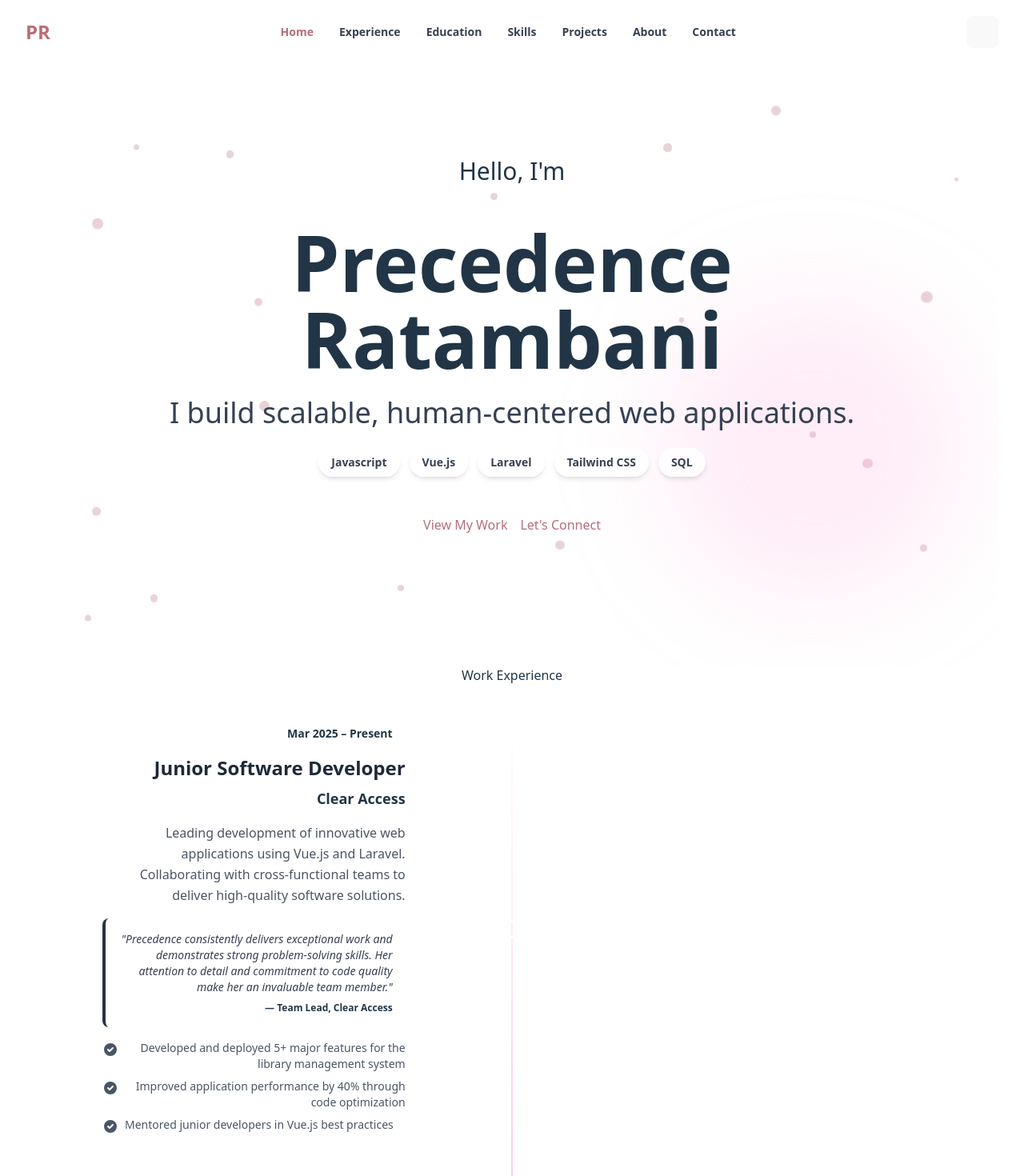
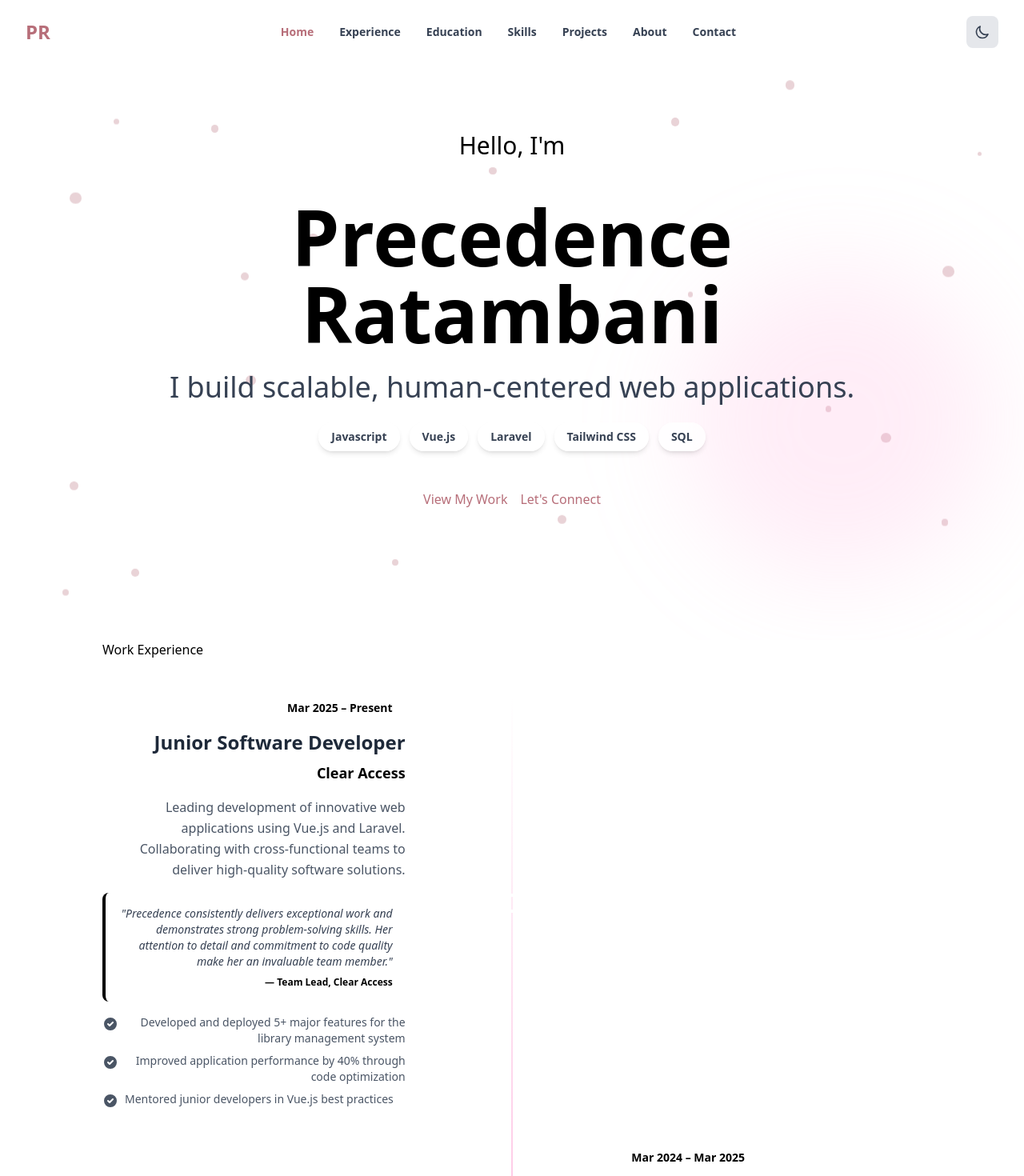
Before and after one commit to Preciey/Portfolio, a Vue app: page / in a window 1280 px wide. Shown: the top 1470 px of the page at 80% size. Built offline with nearby package versions, Linux system fonts and the light colour scheme.

Commit message:
refactor: remove FloatingButton component and clean up styles in style.css

```diff
--- a/src/App.vue
+++ b/src/App.vue
@@ -8,7 +8,6 @@ import ExperienceSection from './components/ExperienceSection.vue'
 import EducationSection from './components/EducationSection.vue'
 import ContactSection from './components/ContactSection.vue'
 import FooterSection from './components/FooterSection.vue'
-import FloatingButton from './components/FloatingButton.vue'
 </script>
 
 <template>
@@ -30,11 +29,5 @@ import FloatingButton from './components/FloatingButton.vue'
     <!-- Footer -->
     <FooterSection />
 
-    <!-- Floating Connect Button -->
-    <FloatingButton />
   </div>
 </template>
-
-<style>
-/* Global styles are in main.css */
-</style>
--- a/src/components/FloatingButton.vue
+++ /dev/null
@@ -1,56 +0,0 @@
-<template>
-  <transition name="fade">
-    <a v-if="isVisible"
-       href="#contact"
-       class="fixed bottom-8 right-8 z-40 w-14 h-14 bg-gradient-to-br from-rose-gold to-pink-400 rounded-full flex items-center justify-center shadow-2xl hover:scale-110 transition-all duration-300 animate-glow group"
-       aria-label="Let's Connect">
-      <!-- Icon -->
-      <svg class="w-6 h-6 text-white group-hover:rotate-12 transition-transform" fill="none" stroke="currentColor" viewBox="0 0 24 24">
-        <path stroke-linecap="round" stroke-linejoin="round" stroke-width="2" d="M8 12h.01M12 12h.01M16 12h.01M21 12c0 4.418-4.03 8-9 8a9.863 9.863 0 01-4.255-.949L3 20l1.395-3.72C3.512 15.042 3 13.574 3 12c0-4.418 4.03-8 9-8s9 3.582 9 8z"></path>
-      </svg>
-
-      <!-- Tooltip -->
-      <span class="absolute right-16 bg-dark-bg text-white px-4 py-2 rounded-lg text-sm font-semibold whitespace-nowrap opacity-0 group-hover:opacity-100 transition-opacity duration-300 pointer-events-none">
-        Let's Connect
-      </span>
-
-      <!-- Pulse Ring -->
-      <span class="absolute inset-0 rounded-full bg-rose-gold animate-ping opacity-20"></span>
-    </a>
-  </transition>
-</template>
-
-<script>
-export default {
-  name: 'FloatingButton',
-  data() {
-    return {
-      isVisible: false
-    }
-  },
-  mounted() {
-    window.addEventListener('scroll', this.handleScroll);
-  },
-  beforeUnmount() {
-    window.removeEventListener('scroll', this.handleScroll);
-  },
-  methods: {
-    handleScroll() {
-      // Show button after scrolling down 300px
-      this.isVisible = window.scrollY > 300;
-    }
-  }
-}
-</script>
-
-<style scoped>
-.fade-enter-active,
-.fade-leave-active {
-  transition: opacity 0.3s ease;
-}
-
-.fade-enter-from,
-.fade-leave-to {
-  opacity: 0;
-}
-</style>
--- a/src/style.css
+++ b/src/style.css
@@ -11,82 +11,14 @@
     scroll-behavior: smooth;
   }
 
-  body {
-    @apply font-body bg-white dark:bg-dark-bg text-gray-900 dark:text-gray-100;
-    margin: 0;
-    display: flex;
-    flex-direction: column;
-    min-width: 320px;
-    min-height: 100vh;
-    place-items: center;
-    line-height: 1.5;
-    font-weight: 400;
-  }
-
-  h1 {
-    @apply font-display text-4xl md:text-5xl lg:text-6xl font-bold;
-    line-height: 1.1;
-  }
-
   a {
     font-weight: 500;
     color: #b76e79; /* Rose gold tone */
     text-decoration: none;
     transition: color 0.25s ease;
   }
-  a:hover {
-    color: #a55c68;
-  }
-
-  button {
-    border-radius: 8px;
-    border: 1px solid transparent;
-    padding: 0.6em 1.2em;
-    font-size: 1em;
-    font-weight: 500;
-    font-family: inherit;
-    background-color: #1a1a1a;
-    cursor: pointer;
-    transition: all 0.25s;
-  }
-  button:hover {
-    border-color: #b76e79;
-  }
-  button:focus,
-  button:focus-visible {
-    outline: 4px auto -webkit-focus-ring-color;
-  }
 }
 
-/* === COMPONENTS === */
-@layer components {
-  .section-container {
-    @apply max-w-7xl mx-auto px-4 sm:px-6 lg:px-8 py-16 lg:py-24;
-  }
-
-  .section-title {
-    @apply font-display text-4xl md:text-5xl lg:text-6xl font-bold mb-8 text-center;
-  }
-
-  .card {
-    @apply bg-white dark:bg-dark-card rounded-2xl shadow-lg p-6 transition-all duration-300 hover:shadow-2xl hover:-translate-y-2;
-  }
-
-  .btn-primary {
-    @apply bg-rose-gold text-white px-8 py-3 rounded-full font-semibold hover:bg-opacity-90 transition-all duration-300 hover:scale-105 hover:shadow-lg;
-  }
-
-  .btn-secondary {
-    @apply border-2 border-rose-gold text-rose-gold px-8 py-3 rounded-full font-semibold hover:bg-rose-gold hover:text-white transition-all duration-300;
-  }
-
-  #app {
-    max-width: 1280px;
-    margin: 0 auto;
-    padding: 2rem;
-    text-align: center;
-  }
-}
 
 /* === UTILITIES === */
 @layer utilities {
@@ -142,36 +74,3 @@
   opacity: 1;
   transform: translateY(0);
 }
-
-/* === CUSTOM SCROLLBAR === */
-::-webkit-scrollbar {
-  width: 10px;
-}
-
-::-webkit-scrollbar-track {
-  @apply bg-gray-100 dark:bg-dark-card;
-}
-
-::-webkit-scrollbar-thumb {
-  @apply bg-rose-gold rounded-full;
-}
-
-::-webkit-scrollbar-thumb:hover {
-  @apply bg-rose-gold/80;
-}
-
-/* === LIGHT / DARK MODE FALLBACKS === */
-@media (prefers-color-scheme: light) {
-  body {
-    background-color: #ffffff;
-    color: #213547;
-  }
-
-  button {
-    background-color: #f9f9f9;
-  }
-
-  a:hover {
-    color: #b76e79;
-  }
-}
```
